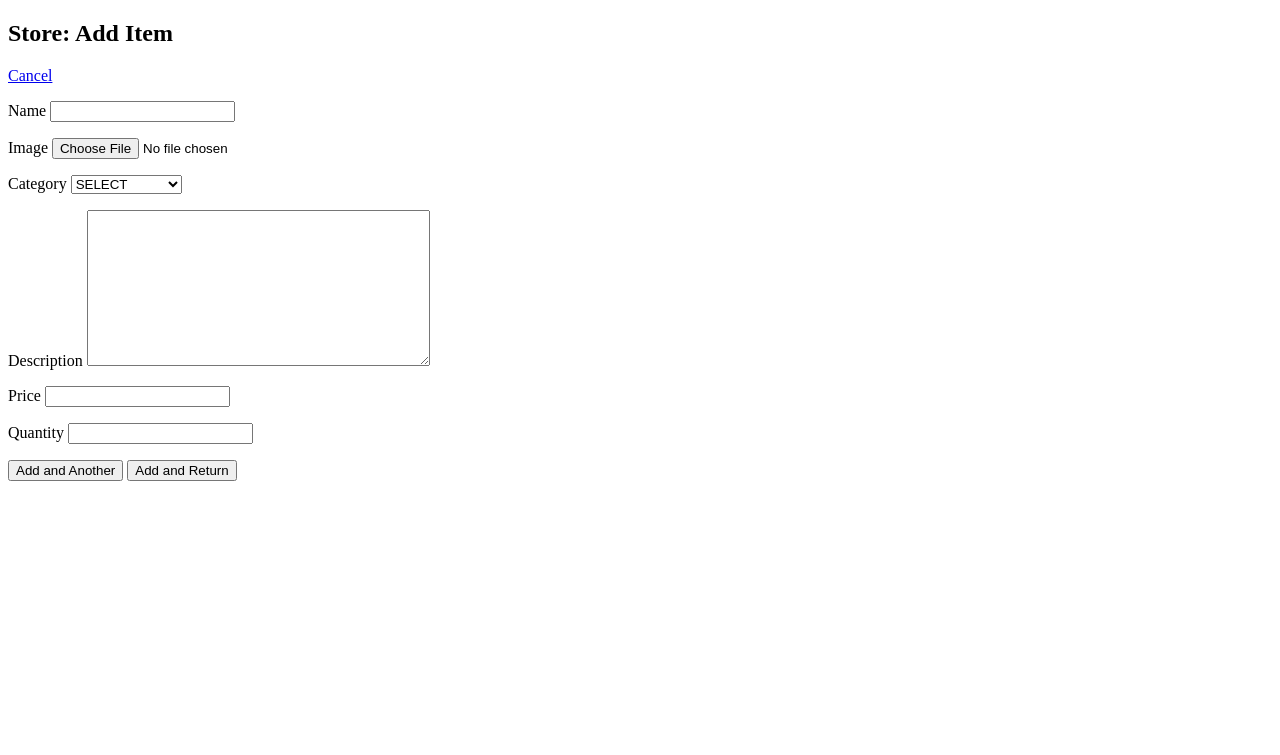
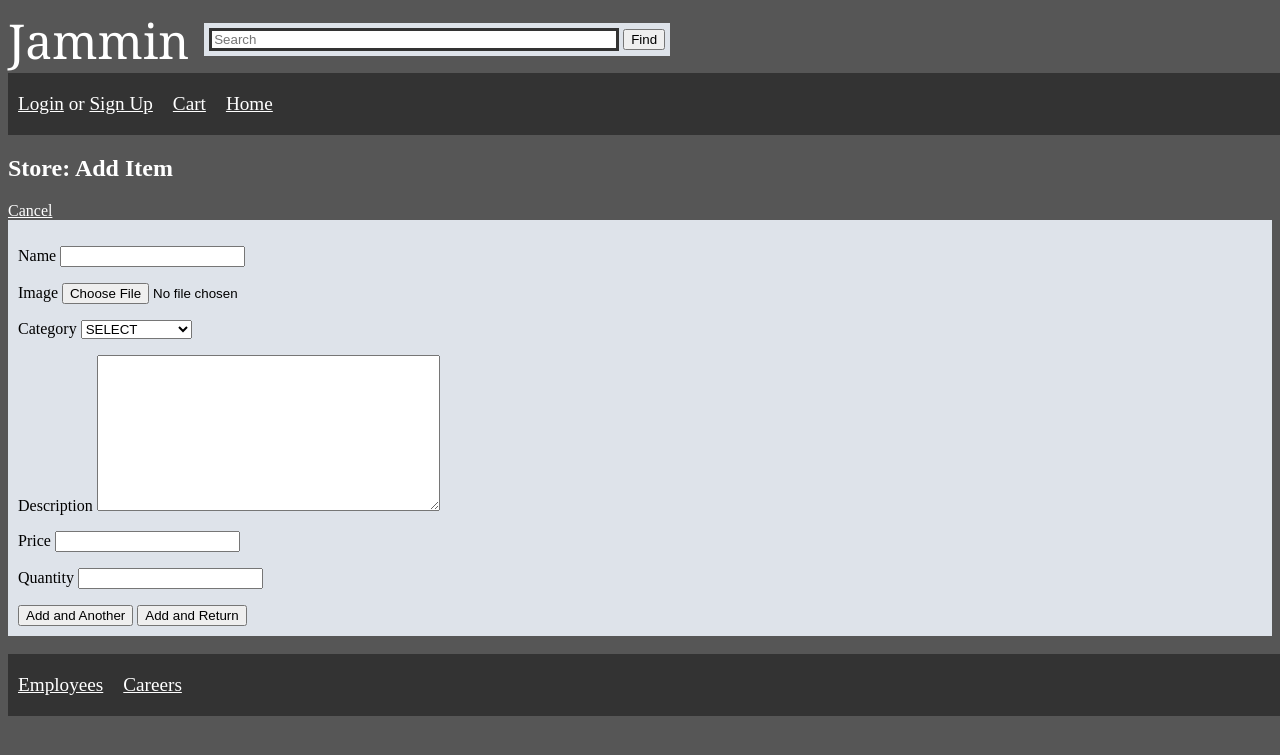
Before and after one commit to JsnDong/jam, a Django app: a page that uses jam/jammin/templates/add_item.html in a window 1280 px wide; the page is wider, and only the part inside the window is pictured. Shown: the top 755 px of that part. Run offline with Django 3.2, Linux system fonts and the light colour scheme.

Commit message:
created style classes that can be used through out the website. can search with spaces in search value.

```diff
--- a/jam/jammin/templates/add_item.html
+++ b/jam/jammin/templates/add_item.html
@@ -1,10 +1,8 @@
-<!DOCTYPE html>
-<html>
+{% extends "base.html" %}
 
-<head>
-	<title>Store</title>
-</head>
+{% block title%}Add to Store{% endblock title%}
 
+{% block content %}
 <body>
 	<h2>Store: Add Item</h2>
 
@@ -46,7 +44,4 @@
 		<input type="submit" name="another" value="Add and Another">
 		<input type="submit" name="return" value="Add and Return">
 	</form>
-
-</body>
-
-</html>
+{%endblock content%}
--- a/jam/jammin/templates/app_confirm.html
+++ b/jam/jammin/templates/app_confirm.html
@@ -1,5 +1,8 @@
+{% extends "base.html" %}
+{% block content %}
 <h2>Application Received</h2>
 
-<p>We've received your application and will contanct you when we've made a decision. Thank you!</p>
+<p class="confirm">We've received your application and will contanct you when we've made a decision. Thank you!</p>
 
 <a href="/">Return to Landing</a>
+{%endblock content%}
--- a/jam/jammin/templates/base.html
+++ b/jam/jammin/templates/base.html
@@ -2,60 +2,150 @@
 <html>
     <head>
 	   <title>{% block title %}{% endblock title %}</title>
+        <style>
+             h2{
+                color: white;
+             }
+             ul {
+              list-style-type: none;
+              margin: 0;
+              padding: 0px 0px 10px 0px;
+              overflow: hidden;
+              color: white;
+              width: 100%;
+            }
+            a{
+              color: white;
+              align-content: center;
+            }
+
+            li {
+              display: block;
+              text-decoration: none;
+            }
+
+            li a{
+              color: white;
+              align-content: center;
+            }
+
+            .navbar a:hover {
+              background-color: #111;
+            }
+            #logo{
+                color: white;
+                font-size: 300%;
+                width: 100%;
+                font-family: Georgia, Verdana, Segoe, sans-serif;
+            }
+            .top li{
+                float: left;
+                display: inline;
+            }
+            #search_bar{
+                width: 400px;
+                border: 3px solid #333;
+            }
+            .top form{
+                padding: 5px;
+                margin: 15px;
+
+            }
+            .top{
+                background-color: white;
+                width: 100%;
+                display: inline;
+            }
+            .navbar{
+                background-color: #333;
+                padding: 10px 100px 10px 10px;
+            }
+            .navbar li{
+                float: left;
+                padding: 10px 20px 10px 0px;
+                font-size: 120%;
+            }
+            .navbar a{
+                padding: 0px 0px;
+                color: white;
+            }
+            .lists{
+                background-color: #dee3ea;
+                border: 3px solid #333;
+            }
+            .item_name{
+                padding: 5px 0px 5px 5px;
+                font-size: 115%;
+            }
+            .item_descr{
+                padding: 5px 0px 5px 5px;
+                color: grey;
+            }
+            form{
+                background-color: #dee3ea;
+                padding: 10px;
+            }
+            .confirm{
+                background-color: #dee3ea;
+                padding: 20px;
+                text-align: center;
+            }
+        </style>
     </head>
 
-    <body>
+    <body style = "background-color: #565656;">
         <header>
             <div>
-                <div>
-                    <h1><a href='/'>Jammin</a></h1>
-                </div>
-                <div>
-                    <form action="/query" method="post">
-                        {% csrf_token %}
-                        <input type="text" name='query' placeholder="Search">
-                        <input type="submit" value="Find">
-                    </form>
-                </div>
-                <br>
-                <div>
+                <ul class="top">
+                    <li>
+                        <a id="logo">Jammin</a>
+                    </li>
+                    <li>
+                        <form action="/query" method="post">
+                            {% csrf_token %}
+                            <input type="text" name='query' placeholder="Search" id = "search_bar">
+                            <input type="submit" value="Find">
+                        </form>
+                    </li>
+                </ul>
+                <ul class = "navbar">
                     {% if account.is_authenticated %}
-                        <div>
-                            Hello, <a href="{{ account.useraccount.username }}_profile/">{{ account.name }}</a>
-                        </div>
+                        <li>
+                            <a>
+                                Hello, <a href="{{ account.useraccount.username }}_profile/">{{ account.name }}</a>
+                            </a>
+                        </li>
 
-                        <div>
+                        <li>
                             <a href="/logout">Log Out</a>
-                        </div>
+                        </li>
                     {% else %}
-                        <div>
+                        <li>
                             <a href="/login">Login</a> or <a href="/signup">Sign Up</a>
-                        </div>
-                        <div>
-                            <a href="/signup">Sign Up</a>
-                        </div>
+                        </li>
                     {% endif %}
-                    <div>
-                        Cart
-                    </div>
-                </div>
+                    <li>
+                        <a href="/cart">Cart</a>
+                    </li>
+                    <li>
+                        <a href='/' >Home</a>
+                    </li>
+                </ul>
             </div>
         </header>
-
-        <br>
         {% block content %}
         {% endblock content %}
         <br>
 
         <footer>
-            <div>
-                <div>
+            <ul class = "navbar">
+                <li >
                     <a href="/employee_login">Employees</a>
-                </div>
-                <div>
+                </li>
+                <li>
                     <a href="/employee_app">Careers</a>
-                </div>
-            </div>
+                </li>
+            </ul>
         </footer>
     </body>
 </html>
--- a/jam/jammin/templates/employee_app.html
+++ b/jam/jammin/templates/employee_app.html
@@ -1,3 +1,8 @@
+{% extends "base.html" %}
+
+{% block title%}Employee App{% endblock title%}
+
+{% block content %}
 <h2>Employee Application</h2>
 
 <form action='' enctype="multipart/form-data" method="post">
@@ -5,3 +10,4 @@
 	{{ form.as_p }}
 	<input type="submit" value="Submit">
 </form>
+{%endblock content%}
--- a/jam/jammin/templates/employee_login.html
+++ b/jam/jammin/templates/employee_login.html
@@ -1,3 +1,8 @@
+{% extends "base.html" %}
+
+{% block title%}Employee Login{% endblock title%}
+
+{% block content %}
 <h2>Employee Login</h2>
 
 <form action='' method="post">
@@ -5,3 +10,4 @@
 	{{ form }}
 	<input type="submit" value="Log In">
 </form>
+{% endblock content %}
--- a/jam/jammin/templates/user_signup.html
+++ b/jam/jammin/templates/user_signup.html
@@ -1,8 +1,11 @@
+{% extends "base.html" %}
+{% block content %}
 <h2>Sign Up</h2>
 
-<form action='' method="post">
+<form action='' method="post" class="form_sty">
 	{% csrf_token %}
 	{{ account_form.as_p }}
 	{{ user_form.as_p }}
 	<input type="submit" value="Submit">
 </form>
+{% endblock content%}
--- a/jam/jammin/urls.py
+++ b/jam/jammin/urls.py
@@ -9,6 +9,7 @@ from . import views
 urlpatterns = [
 	path('', views.index, name='index'),
 	path('query', views.search, name="search"),
+	# path('<slug:username>_profile/query_<slug:query>', views.search_results, name='search_results'),
 	path('query_<slug:query>', views.search_results, name='search_results'),
 	path('signup/', views.user_signup, name='user_signup'),
 	path('login/', views.user_login, name='user_login'),
--- a/jam/jammin/views.py
+++ b/jam/jammin/views.py
@@ -21,7 +21,7 @@ def search(request):
 def search_results(request, query):
 	if request.method == 'GET':
 		query = query.replace("_", " ")
-		query_set = models.Item.objects.filter(Q(name__icontains = query) | Q(dept__icontains = query))
+		query_set = models.Item.objects.filter(Q(name__icontains = query) | Q(dept__icontains = query) | Q(description__icontains = query))
 		result = list()
 		for item in query_set:
 			temp = [item.name, item.description]
```
Also changed, not shown: jam/jammin/templates/login.html (+5 -12 lines), jam/jammin/templates/search_results.html (+6 -11 lines), jam/jammin/templates/user_store.html (+7 -8 lines), jam/jammin/templates/modify_item.html (line endings or trailing spaces).
